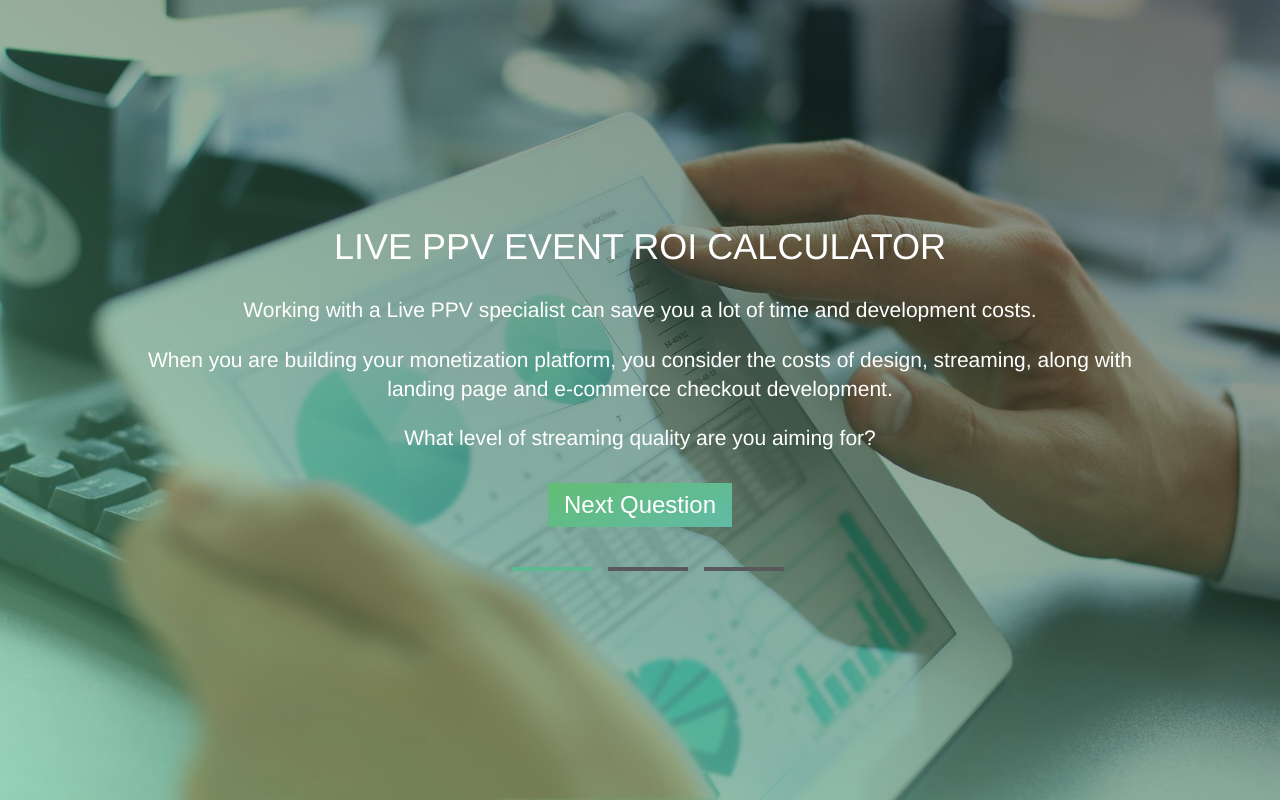
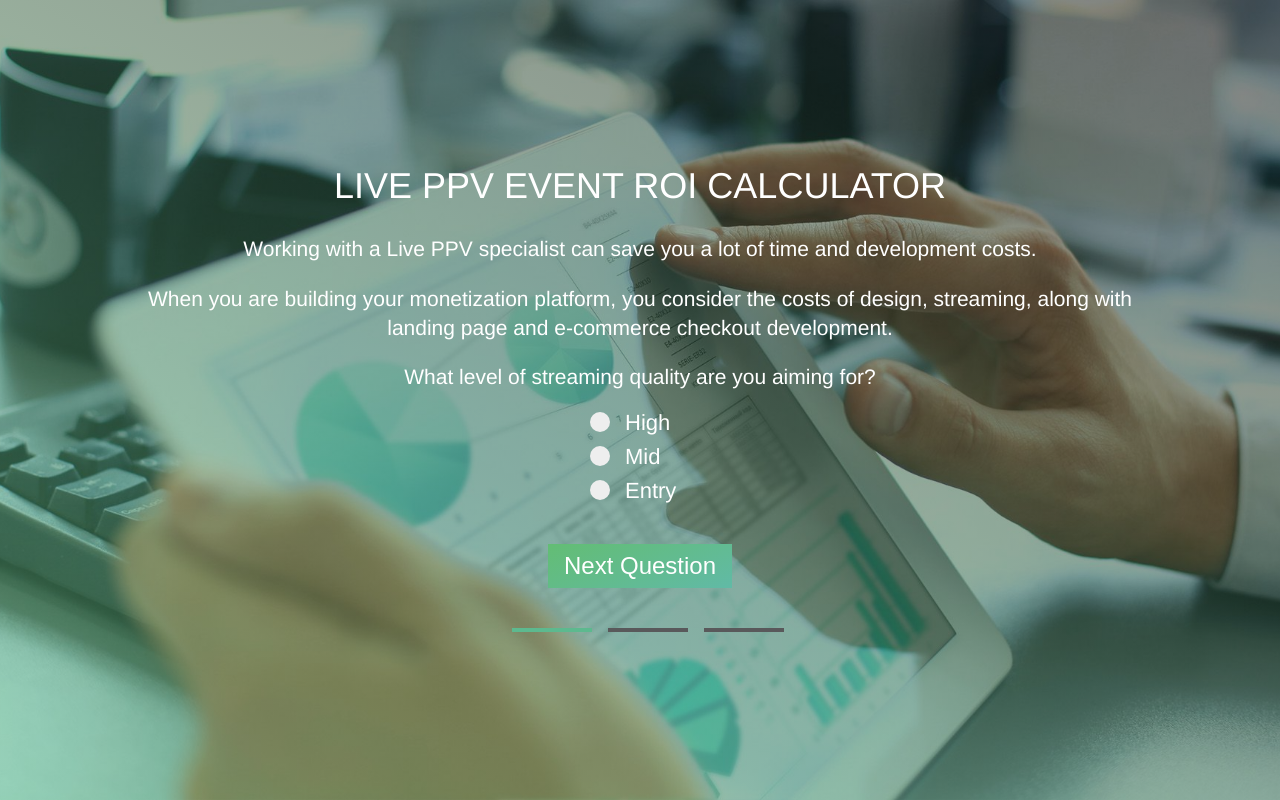
Before and after one commit to pawelacio/roi-calc, a React (Create React App) app: page / in a window 1280 px wide. Both pictures are taken after a click on the button "Give it a try!". Built offline with nearby package versions, Linux system fonts and the light colour scheme.

Commit message:
Add radio component

```diff
--- /dev/null
+++ b/src/components/radio/radio.component.js
@@ -0,0 +1,22 @@
+import React from 'react';
+
+import {
+  Container,
+  Input,
+  Checkmark
+} from './radio.styled';
+
+class Radio extends React.Component {
+  render() {
+    const { text, checked, name } = this.props;
+    return(
+      <Container>
+        { text }
+        <Input name={ name } checked={ checked }/>
+        <Checkmark />
+      </Container>
+    )
+  }
+}
+
+export default Radio;
--- /dev/null
+++ b/src/components/radio/radio.styled.js
@@ -0,0 +1,63 @@
+import styled from 'styled-components';
+
+export const Input = styled.input.attrs({
+  type: 'radio',
+})`
+  position: absolute;
+  opacity: 0;
+  cursor: pointer;
+`;
+
+export const Checkmark = styled.span`
+  position: absolute;
+  top: 0;
+  left: 0;
+  height: 20px;
+  width: 20px;
+  background-color: #eee;
+  border-radius: 50%;
+  transition: all .2s;
+
+  &:after {
+    content: "";
+    position: absolute;
+    display: none;
+    top: 4px;
+    left: 4px;
+    width: 12px;
+    height: 12px;
+    border-radius: 50%;
+    background: #5db98f;
+  }
+`;
+
+export const Container = styled.label`
+  display: block;
+  position: relative;
+  padding-left: 35px;
+  margin-bottom: 12px;
+  cursor: pointer;
+  font-size: 22px;
+  user-select: none;
+  color: #FFFFFF;
+
+  &:hover {
+    ${ Input } {
+      ~ ${ Checkmark } {
+        background-color: #CCCCCC;
+      }
+    }
+  }
+
+  ${ Input }:checked {
+    ~ ${ Checkmark } {
+      background-color: #FFFFFF;
+    }
+  }
+
+  ${ Input }:checked {
+    ~ ${ Checkmark }:after {
+      display: block;
+    }
+  }
+`;
--- a/src/components/roiCalcForm/steps/step1/step1.component.js
+++ b/src/components/roiCalcForm/steps/step1/step1.component.js
@@ -6,7 +6,9 @@ import {
   StepWrap,
   Title,
   Text,
+  RadioList,
 } from './step1.styled';
+import Radio from '../../../radio/radio.component';
 
 class Step1 extends React.Component {
 
@@ -35,6 +37,11 @@ class Step1 extends React.Component {
         <Text>
           What level of streaming quality are you aiming for?
         </Text>
+        <RadioList>
+          <Radio text={ 'High' } name="streaming-level" />
+          <Radio text={ 'Mid' } name="streaming-level" />
+          <Radio text={ 'Entry' } name="streaming-level" />
+        </RadioList>
         <Button
           onClick={ () => onNextStep() }
           center
--- a/src/components/roiCalcForm/steps/step1/step1.styled.js
+++ b/src/components/roiCalcForm/steps/step1/step1.styled.js
@@ -25,3 +25,8 @@ export const Text = styled.div`
   color: #FFFFFF;
   margin: 10px 0;
 `;
+
+export const RadioList = styled.div`
+  width: 100px;
+  margin: 10px auto;
+`;
```
